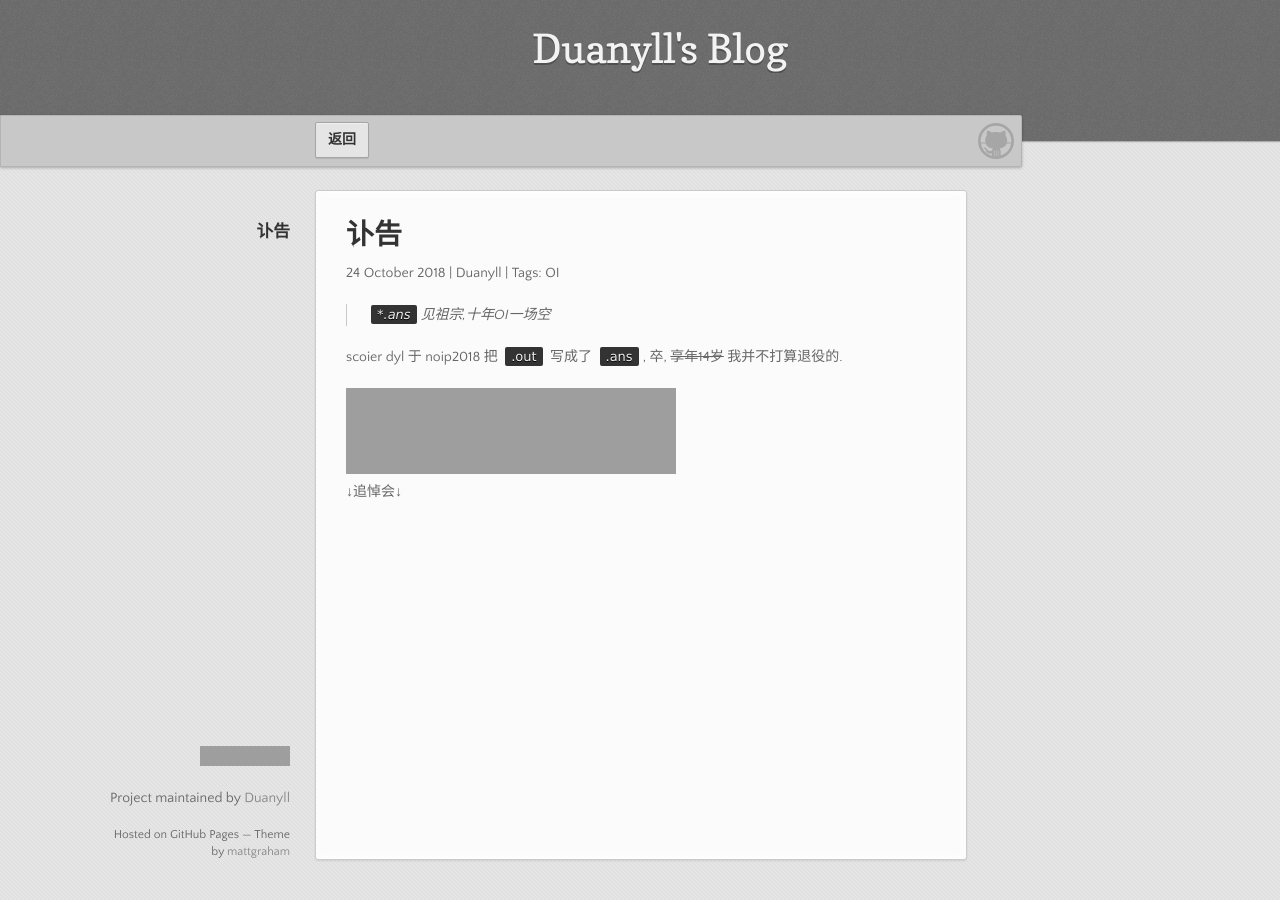
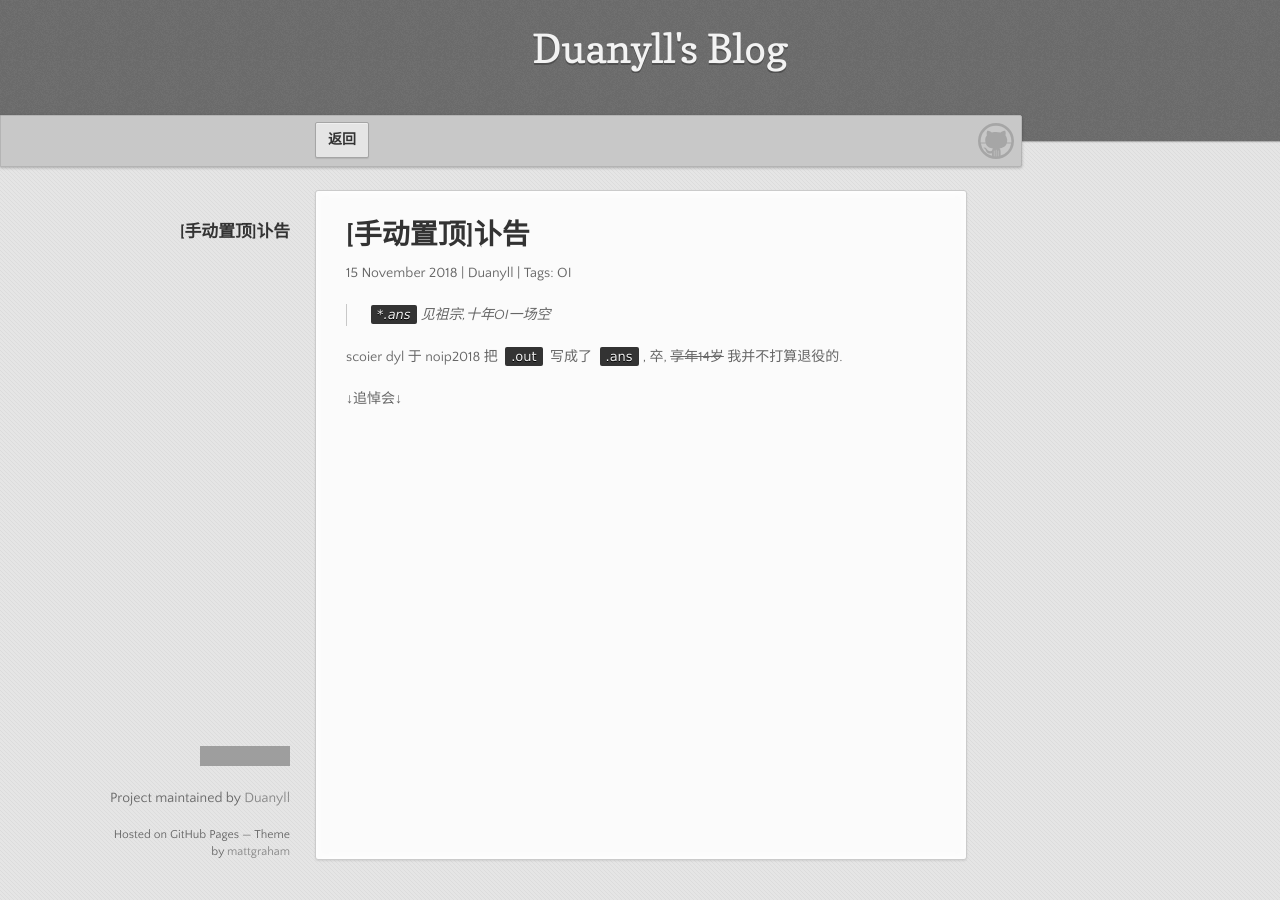
Before and after one commit to Duanyll/duanyll.com, a Jekyll site: the page built from _posts/2018-11-15-Obituary.md, in a window 1280 px wide. Built offline with Jekyll 4.4.1, drawn with Linux system fonts in a browser that asks for light colours; our own code applies the rules of GitHub Pages for plain Markdown files; comment, search, counter and statistics services are not loaded; grey boxes are pictures that could not be loaded.

Commit message:
修复文章日期

```diff
--- a/_posts/2018-11-15-Obituary.md
+++ b/_posts/2018-11-15-Obituary.md
@@ -1,8 +1,8 @@
 ---
 author: Duanyll
 tags: ["OI"]
-date: 2018-10-24
-title: 讣告
+date: 2018-11-15
+title: "[手动置顶]讣告"
 ---
 
 > `*.ans`见祖宗,十年OI一场空
@@ -11,6 +11,4 @@ title: 讣告
 
 scoier dyl 于 noip2018 把 `.out` 写成了 `.ans`, 卒, ~~享年14岁~~ 我并不打算退役的.
 
-<iframe frameborder="no" border="0" marginwidth="0" marginheight="0" width=330 height=86 src="//music.163.com/outchain/player?type=2&id=185569&auto=1&height=66"></iframe>
-
 ↓追悼会↓
```
